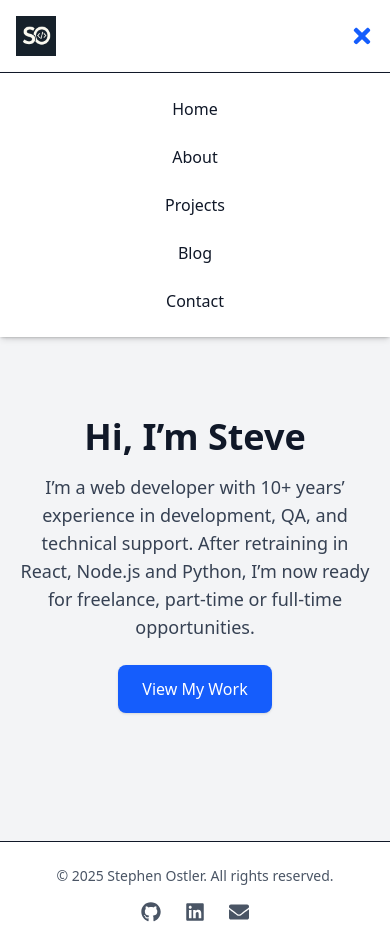
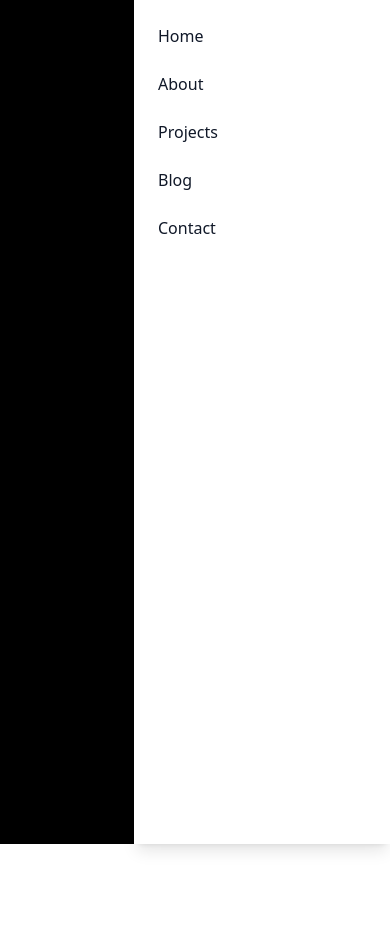
Before and after one commit to steveostler/portfolio, a React (Vite) app: page / in a window 390 px wide. Both pictures are taken after a click on the element 362 px from the left and 36 px from the top of the page. After the commit the page ends 844 px from the top, so only its background shows below. Built offline with nearby package versions, Linux system fonts and the light colour scheme.

Commit message:
Added slide in from the right

```diff
--- a/src/components/Navbar.jsx
+++ b/src/components/Navbar.jsx
@@ -2,7 +2,7 @@ import { Link } from "react-router-dom";
 import { useState } from "react";
 import { FaBars, FaTimes } from "react-icons/fa";
 import { motion, AnimatePresence } from "framer-motion";
-import logo from "../assets/logo.png"; // Change if you're using a different image
+import logo from "../assets/logo.png"; // Use your logo path
 
 function Navbar() {
   const [menuOpen, setMenuOpen] = useState(false);
@@ -14,11 +14,9 @@ function Navbar() {
       <div className="max-w-6xl mx-auto px-4 py-4 flex justify-between items-center">
         <Link to="/" onClick={closeMenu}>
           <img src={logo} alt="Logo" className="h-10" />
-
-
         </Link>
 
-        {/* Desktop Menu */}
+        {/* Desktop Nav */}
         <ul className="hidden md:flex space-x-6">
           <li><Link to="/" className="hover:text-blue-500">Home</Link></li>
           <li><Link to="/about" className="hover:text-blue-500">About</Link></li>
@@ -27,28 +25,40 @@ function Navbar() {
           <li><Link to="/contact" className="hover:text-blue-500">Contact</Link></li>
         </ul>
 
-        {/* Mobile Menu Button */}
+        {/* Mobile Menu Icon */}
         <div className="md:hidden text-2xl text-blue-600" onClick={toggleMenu}>
           {menuOpen ? <FaTimes /> : <FaBars />}
         </div>
       </div>
 
-      {/* Animated Mobile Menu */}
+      {/* Mobile Slide-In Menu */}
       <AnimatePresence>
         {menuOpen && (
-          <motion.ul
-            className="md:hidden flex flex-col items-center space-y-6 py-6 bg-white border-t shadow"
-            initial={{ opacity: 0, y: -20 }}
-            animate={{ opacity: 1, y: 0 }}
-            exit={{ opacity: 0, y: -20 }}
-            transition={{ duration: 0.25 }}
-          >
-            <li><Link to="/" onClick={closeMenu} className="hover:text-blue-500">Home</Link></li>
-            <li><Link to="/about" onClick={closeMenu} className="hover:text-blue-500">About</Link></li>
-            <li><Link to="/projects" onClick={closeMenu} className="hover:text-blue-500">Projects</Link></li>
-            <li><Link to="/blog" onClick={closeMenu} className="hover:text-blue-500">Blog</Link></li>
-            <li><Link to="/contact" onClick={closeMenu} className="hover:text-blue-500">Contact</Link></li>
-          </motion.ul>
+          <>
+            {/* Backdrop */}
+            <motion.div
+              className="fixed inset-0 bg-black bg-opacity-30 z-40"
+              initial={{ opacity: 0 }}
+              animate={{ opacity: 1 }}
+              exit={{ opacity: 0 }}
+              onClick={closeMenu}
+            />
+
+            {/* Sliding Menu */}
+            <motion.div
+              className="fixed top-0 right-0 w-64 h-full bg-white shadow-lg z-50 flex flex-col items-start p-6 space-y-6"
+              initial={{ x: "100%" }}
+              animate={{ x: 0 }}
+              exit={{ x: "100%" }}
+              transition={{ type: "tween", duration: 0.3 }}
+            >
+              <Link to="/" onClick={closeMenu} className="hover:text-blue-500">Home</Link>
+              <Link to="/about" onClick={closeMenu} className="hover:text-blue-500">About</Link>
+              <Link to="/projects" onClick={closeMenu} className="hover:text-blue-500">Projects</Link>
+              <Link to="/blog" onClick={closeMenu} className="hover:text-blue-500">Blog</Link>
+              <Link to="/contact" onClick={closeMenu} className="hover:text-blue-500">Contact</Link>
+            </motion.div>
+          </>
         )}
       </AnimatePresence>
     </nav>
```
